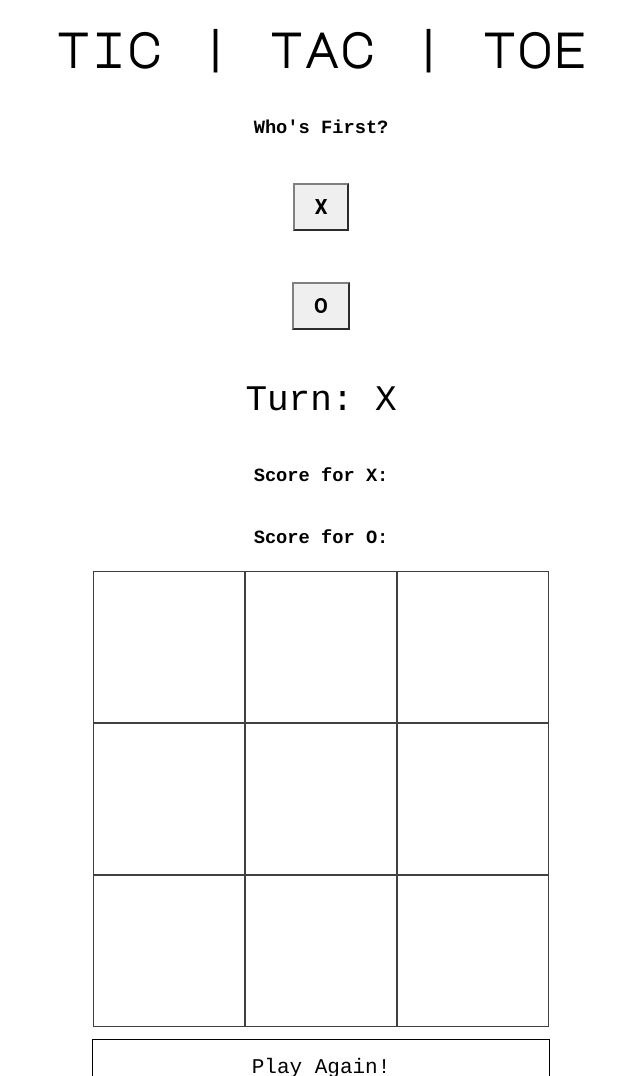
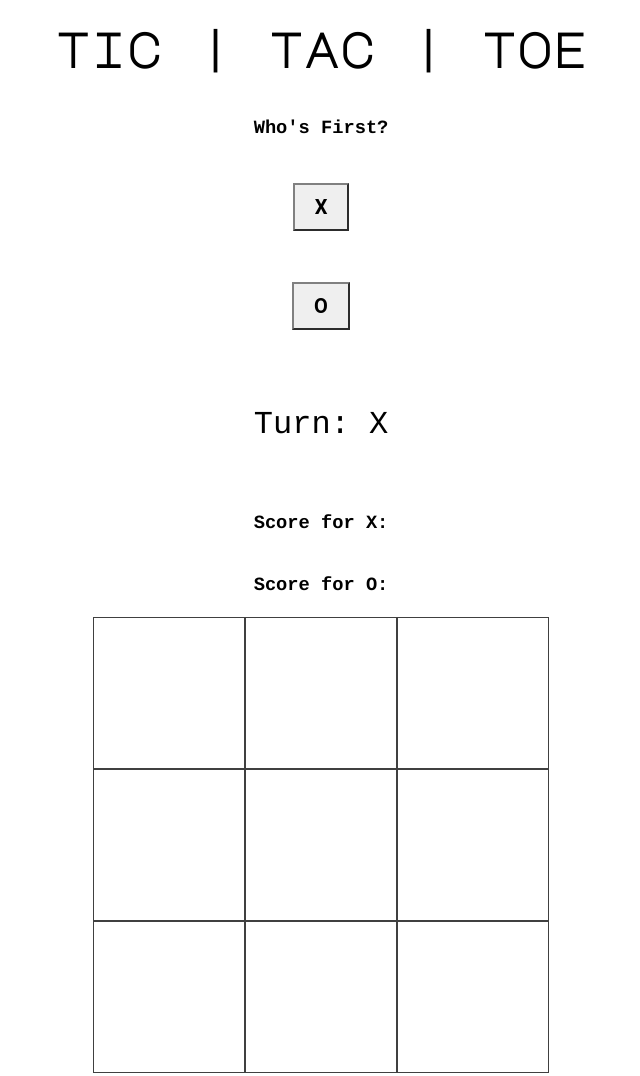
Before and after one commit to jordan-j23/pset-8, a plain HTML site: page index.html in a window 1280 px wide. Shown: the top 1076 px of the page, without its empty margins (319-959 px from the left). Drawn offline with Linux system fonts and the light colour scheme; files that its build step writes are made by us from their sources.

Commit message:
Update styles.css

```diff
--- a/ccs/styles.css
+++ b/ccs/styles.css
@@ -11,9 +11,9 @@ h1 {
 }
 
 h2 {
-  font-size: 36px;
+  font-size: 32px;
   font-weight: lighter;
-  margin: 2%;
+  margin: 4%;
 }
 
 .container {
```
